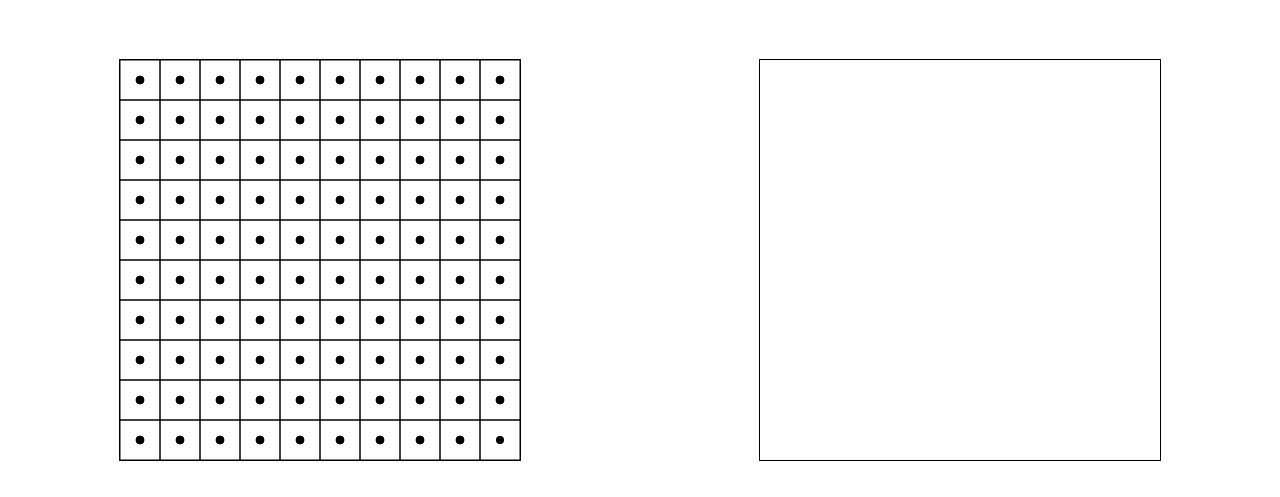
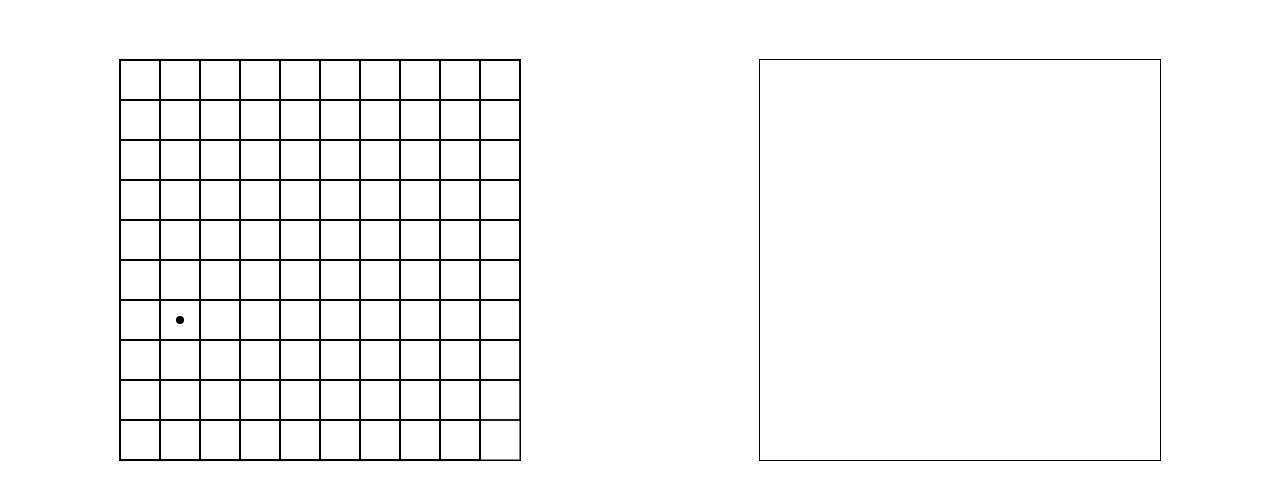
Before and after one commit to MaciejReimann/Battleships-, a plain HTML site: page index.html in a window 1280 px wide. Shown: the part 60-557 px from the top of the page. Drawn offline with Linux system fonts and the light colour scheme.

Commit message:
GridField constructor moved to separate file; basic options for rendering the fields added

```diff
--- a/Battlefield.js
+++ b/Battlefield.js
@@ -3,17 +3,22 @@
 const Battlefield = function(ID, canvasConfig, parentEl) {
 	this.ID = ID;
 	this.gridOnCanvas = new GridOnCanvas(10, 10, canvasConfig).append(parentEl);
-}
-
-// Battlefield.prototype = Object.create(Grid.prototype);
-// Battlefield.prototype.constructor = Battlefield;
+};
 
 Battlefield.prototype.drawGrid = function() {
-	for(let i = 1; i <= 10; i ++) {
-		for(let j = 1; j <= 10; j ++) {
-			this.gridOnCanvas.highlightField(i,j);
-		};
-	};
+	this.gridOnCanvas.drawGrid();
+};
+
+Battlefield.prototype.markAs = function(x,y,option) {
+	if(option === 'active') {
+		this.gridOnCanvas.highlighted(x,y);
+	} else if(option === 'hit') {
+		this.gridOnCanvas.drawCross(x,y);
+	} else if(option === 'missed') {
+		this.gridOnCanvas.drawDot(x,y);
+	} else if(option === 'ship') {
+		this.gridOnCanvas.filled(x,y);
+	}
 };
 
 // Battlefield.prototype.highlightField = function(x, y) {
--- a/Grid.js
+++ b/Grid.js
@@ -1,47 +1,4 @@
 
-
-const GridField = function(x, y, canvas) {
-	this.x = x;
-	this.y = y;
-	this.canvas = canvas;
-};
-GridField.prototype.extend = function(obj) {
-	let properties = Object.keys(obj);
-	properties.forEach( prop => {
-		let value = obj[prop];
-		this[prop] = value;
-	});
-};
-GridField.prototype.highlight = function(mode) { // rename to outline
-	this.isHighlighted = true;
-	let ctx = this.canvas.ctx;
-	let mod = this.canvas.modularUnit;
-	this.position_x = this.x * this.canvas.modularUnit;
-	this.position_y = this.y * this.canvas.modularUnit;
-	ctx.rect(this.position_x - mod, this.position_y - mod, mod, mod);
-	if(mode === "crossed") {
-		ctx.fill();
-	}
-
-		ctx.stroke();
-
-	return this.isHighlighted;
-};
-
-GridField.prototype.drawDot = function(mode) { // rename to outline
-	this.hasDot = true;
-	let ctx = this.canvas.ctx;
-	let mod = this.canvas.modularUnit;
-	this.center_x = this.x * this.canvas.modularUnit - this.canvas.modularUnit / 2;
-	this.center_y = this.y * this.canvas.modularUnit - this.canvas.modularUnit / 2;
-	ctx.beginPath();
-	ctx.arc(this.center_x, this.center_y, mod / 10, 0, 360);
-	ctx.fill();
-};
-
-GridField.prototype.drawcross = function(mode) { // rename to outline
-	console.log("crossed")
-};
 
 const Grid = function(a,b, canvas) {
 	this.a = a;
--- /dev/null
+++ b/GridField.js
@@ -0,0 +1,45 @@
+
+
+const GridField = function(x, y, canvas) {
+	this.x = x;
+	this.y = y;
+	this.canvas = canvas;
+};
+GridField.prototype.extend = function(obj) {
+	let properties = Object.keys(obj);
+	properties.forEach( prop => {
+		let value = obj[prop];
+		this[prop] = value;
+	});
+};
+GridField.prototype.outline = function(mode) {
+	this.isOutlined = true;
+	let ctx = this.canvas.ctx;
+	let mod = this.canvas.modularUnit;
+	this.position_x = this.x * this.canvas.modularUnit;
+	this.position_y = this.y * this.canvas.modularUnit;
+	ctx.rect(this.position_x - mod, this.position_y - mod, mod, mod);
+	if(mode === "crossed") {
+		this.cross();
+	}
+	ctx.stroke();
+};
+GridField.prototype.highlighted = function() {
+	console.log(this.x, this.y, "highlighted")
+};
+GridField.prototype.drawCross = function() {
+	console.log(this.x, this.y, "crossed")
+};
+GridField.prototype.drawDot = function(r) {
+	this.hasDot = true;
+	let ctx = this.canvas.ctx;
+	let mod = this.canvas.modularUnit;
+	this.center_x = this.x * this.canvas.modularUnit - this.canvas.modularUnit / 2;
+	this.center_y = this.y * this.canvas.modularUnit - this.canvas.modularUnit / 2;
+	ctx.beginPath();
+	ctx.arc(this.center_x, this.center_y, r, 0, 360);
+	ctx.fill();
+};
+GridField.prototype.filled = function() {
+	console.log(this.x, this.y, "filled")
+};
--- a/GridOnCanvas.js
+++ b/GridOnCanvas.js
@@ -13,6 +13,28 @@ GridOnCanvas.prototype.append = function(parentElement) {
 	return this;
 };
 
+GridOnCanvas.prototype.getAllFields = function() {
+	return this.getField();
+};
+
+GridOnCanvas.prototype.drawGrid = function() {
+	flatten(this.getAllFields()).forEach(field => field.outline());
+};
+
+GridOnCanvas.prototype.highlighted = function(x,y) {
+	this.getField(x,y).highlighted();
+};
+GridOnCanvas.prototype.drawCross = function(x,y) {
+	this.getField(x,y).drawCross();
+};
+GridOnCanvas.prototype.drawDot = function(x,y) {
+	this.getField(x,y).drawDot(this.canvas.modularUnit / 10);
+};
+GridOnCanvas.prototype.filled = function(x,y) {
+	this.getField(x,y).filled();
+};
+
+
 GridOnCanvas.prototype.highlightField = function(x,y) {
 	// let ctx = this.getField(x,y).canvas.ctx
 	// ctx.rect(20,20,150,100);
@@ -27,3 +49,18 @@ GridOnCanvas.prototype.highlightField = function(x,y) {
 	// console.log( this.getField(1,1).canvas.ctx )
 	console.log(" ~~Empty Grid~~ ")
 };
+
+// GridOnCanvas.prototype.highlightField = function(x,y) {
+// 	// let ctx = this.getField(x,y).canvas.ctx
+// 	// ctx.rect(20,20,150,100);
+// 	// ctx.stroke();
+
+// 	// console.log( this.getField(x,y) )
+// 	this.getField(x,y).highlight("");
+// 	this.getField(x,y).drawDot();
+
+// 	// console.log(ctx)
+
+// 	// console.log( this.getField(1,1).canvas.ctx )
+// 	console.log(" ~~Empty Grid~~ ")
+// };
--- a/index.html
+++ b/index.html
@@ -24,6 +24,7 @@
     <!-- <script src="geometry.js"></script> -->
     <!-- <script src="Tetris.js"></script> -->
     <!-- <script src="TetrisFactory.js"></script> -->
+     <script src="GridField.js"></script>
     <script src="Grid.js"></script>
     <script src="Canvas.js"></script>
     <script src="GridOnCanvas.js"></script>
--- a/script.js
+++ b/script.js
@@ -20,6 +20,11 @@ const listener_1 = ['mousemove', mouseHandler];
 const listener_2 = ['mousemove', mouseHandler];
 
 battlefield_1.drawGrid()
+
+battlefield_1.markAs(2, 5, 'active');
+battlefield_1.markAs(2, 6, 'hit');
+battlefield_1.markAs(2, 7, 'missed');
+battlefield_1.markAs(2, 8, 'ship');
 
 // battlefield_1.DOMElement.canvas.addEventListener("mousemove", mouseHandler);
 // battlefield_1.DOMElement.canvas.addEventListener("click", mouseHandler);
```
